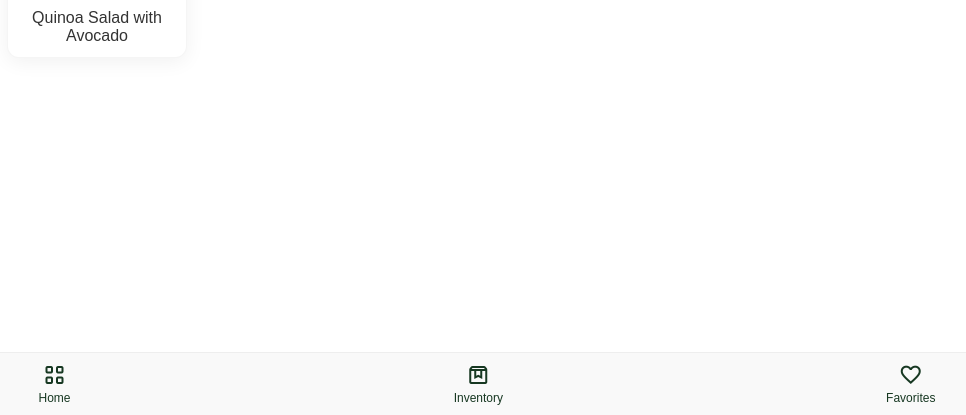
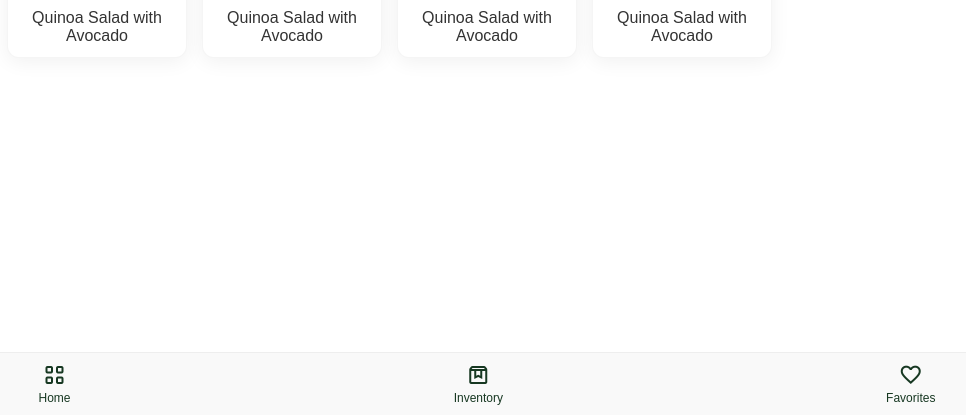
Before and after one commit to Giordano96/CRUD-Project, a PHP site: page /favorites_page_view.php in a window 1280 px wide. Shown: the part 385-800 px from the top of the page, without its empty margins (153-1119 px from the left). Run offline with PHP 8.4, Linux system fonts and the light colour scheme.

Commit message:
update image for testing in favorites page

```diff
--- a/src/Favorites/favorites_page_view.php
+++ b/src/Favorites/favorites_page_view.php
@@ -38,6 +38,19 @@
             <img src="img/garlic_bread.png" alt="Quinoa Salad with Avocado">
             <div class="recipe-title">Quinoa Salad with Avocado</div>
         </div>
+        <div class="recipe">
+            <img src="img/garlic_bread.png" alt="Quinoa Salad with Avocado">
+            <div class="recipe-title">Quinoa Salad with Avocado</div>
+        </div>
+        <div class="recipe">
+            <img src="img/garlic_bread.png" alt="Quinoa Salad with Avocado">
+            <div class="recipe-title">Quinoa Salad with Avocado</div>
+        </div>
+        <div class="recipe">
+            <img src="img/garlic_bread.png" alt="Quinoa Salad with Avocado">
+            <div class="recipe-title">Quinoa Salad with Avocado</div>
+        </div>
+
     </div>
 </div>
 <div class="bottom-nav">
```
Also changed, not shown: src/Favorites/img/garlic_bread.png (added).
